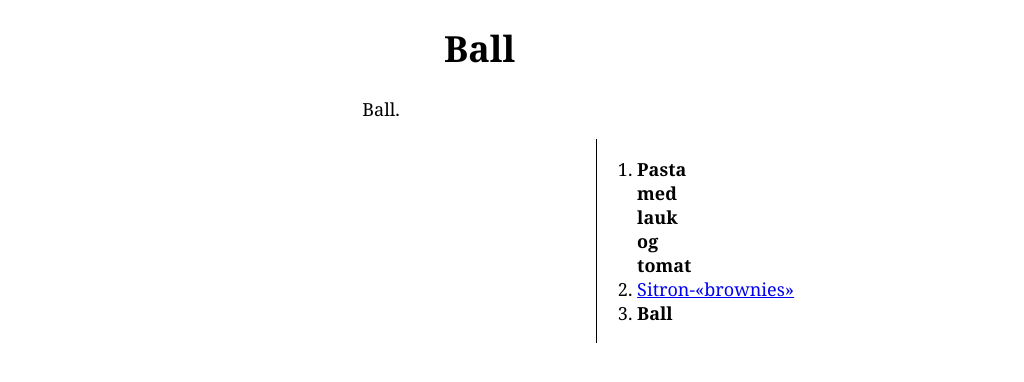
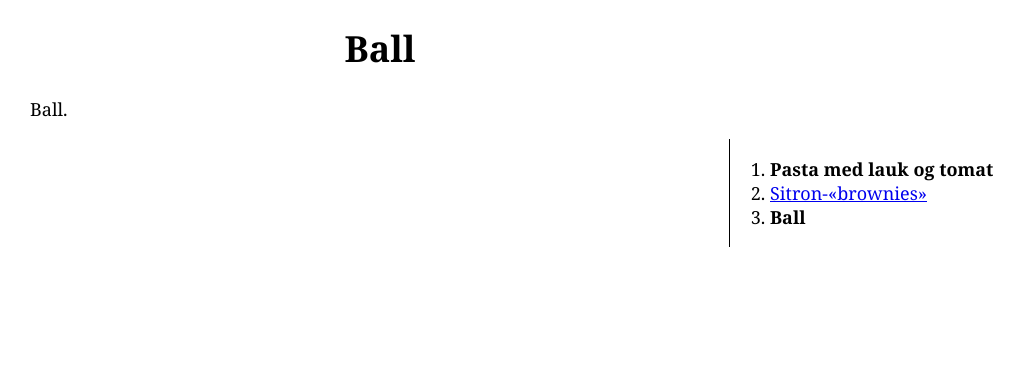
Before and after one commit to LFalch/aelipus.github.io, a PHP site: page /uppskrifter/ball.html in a window 1280 px wide. Shown: the top 382 px of the page, without its empty margins (110-1134 px from the left). Run offline with PHP 8.4, Linux system fonts and the light colour scheme.

Commit message:
Update bunad.css

```diff
--- a/css/bunad.css
+++ b/css/bunad.css
@@ -4,21 +4,17 @@ body {
     display: flex;
     flex-direction: column;
     margin: 0 auto;
+	max-width: 1000px;
     padding: 0 0.9375rem;
-}
-
-.innhald {
-  max-width: 1000px;
-  margin: auto;
 }
 
 .hovudlut {
 	float: left;
-	width: 70%;
+	width: 700px;
 }
 
 .peikarar {
 	float: right;
-	width: 30%;
+	width: 300px;
 	border-left: 1px solid black;
 }
```
